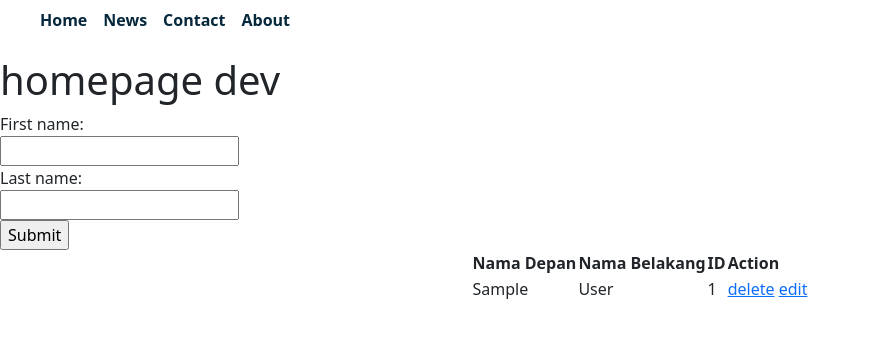
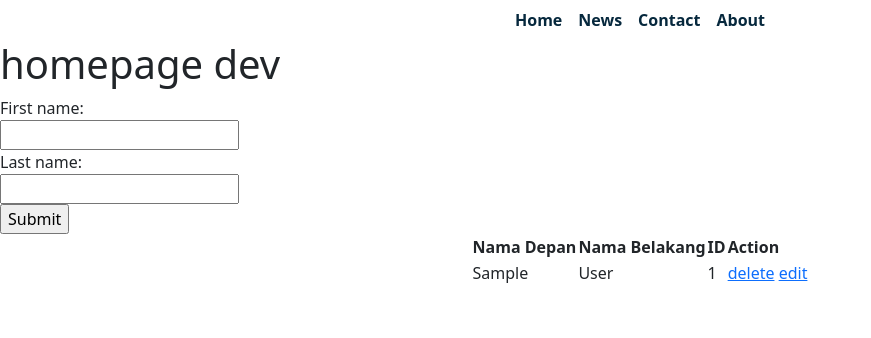
Before and after one commit to nutrimartid/pricing, a Flask app: page / in a window 1280 px wide. Shown: the top 338 px of the page, without its empty margins (0-871 px from the left). Run offline with Flask 2, Linux system fonts and the light colour scheme; tables that the repository leaves empty hold one stand-in row (values such as "Sample post").

Commit message:
mid navbar

```diff
--- a/templates/base.html
+++ b/templates/base.html
@@ -10,7 +10,7 @@
   </head>
   <body>
     <div class="maindiv">
-      <ul>
+      <ul class="nav col-12 col-md-auto mb-2 justify-content-center mb-md-0">
        <li><a href="default.asp" class="anav">Home</a></li>
        <li><a href="news.asp" class="anav">News</a></li>
        <li><a href="contact.asp" class="anav">Contact</a></li>
```
